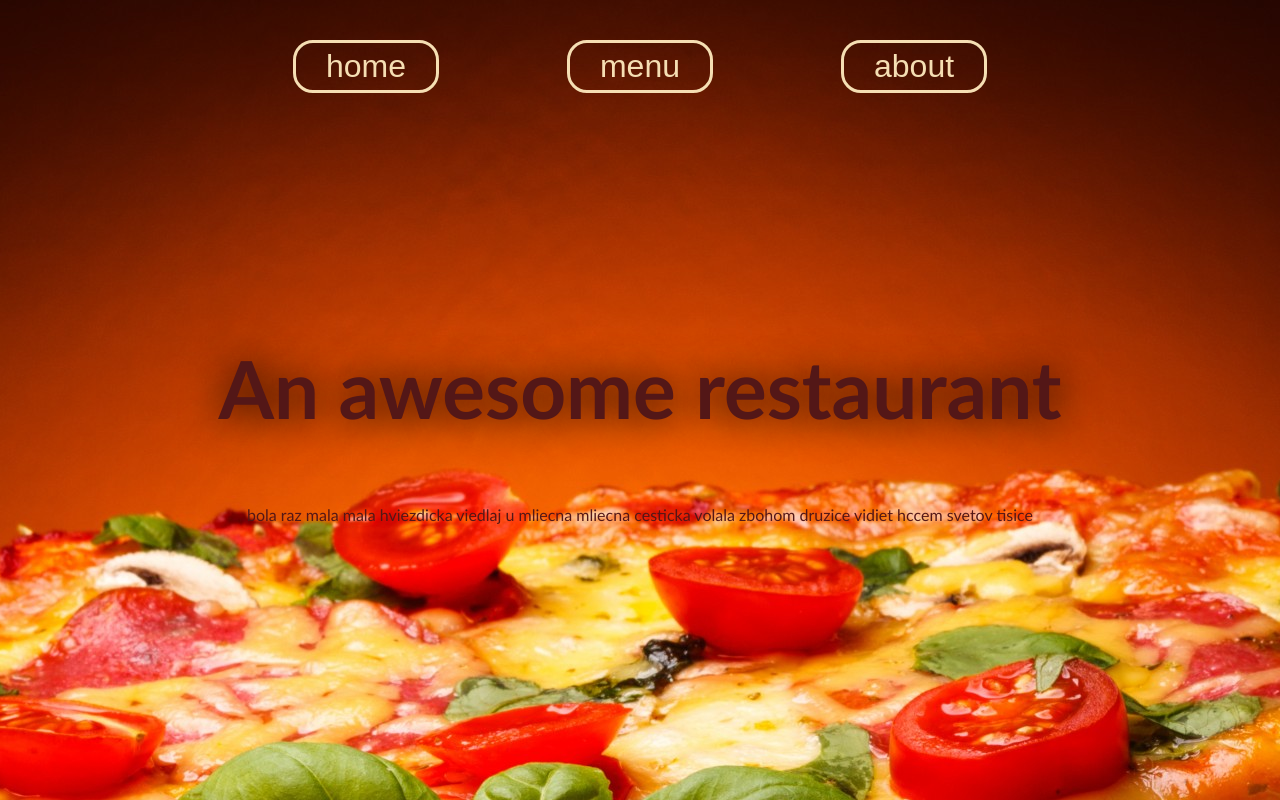
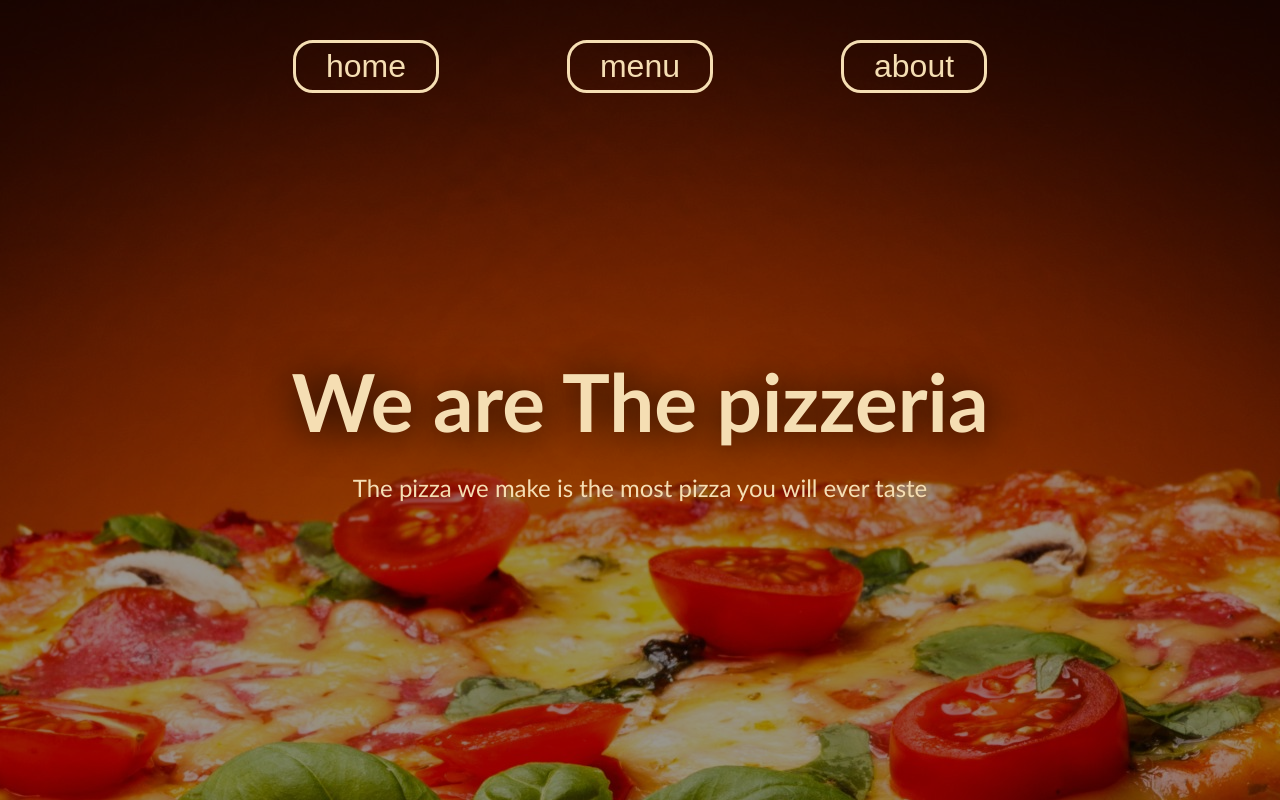
Before and after one commit to strom314/TOP_restaurant-page, a website built with webpack: page src/template.html in a window 1280 px wide. Built offline with nearby package versions, Linux system fonts and the light colour scheme.

Commit message:
finish styling the home page

```diff
--- a/src/page-load.js
+++ b/src/page-load.js
@@ -5,9 +5,9 @@ export const domManager = (function () {
     const title = document.createElement("h1");
     const description = document.createElement("p");
 
-    title.textContent = "An awesome restaurant";
+    title.textContent = "We are The pizzeria";
     description.textContent =
-      "bola raz mala mala hviezdicka viedlaj u mliecna mliecna cesticka volala zbohom druzice vidiet hccem svetov tisice";
+      "The pizza we make is the most pizza you will ever taste";
 
     contentContainer.append(title, description);
   }
--- a/src/style.css
+++ b/src/style.css
@@ -1,5 +1,13 @@
 body {
-  background-image: url(./img/pizza.jpg);
+  /* background-color: rgba(0, 0, 0, 1);
+  background-image: url(./img/pizza.jpg); */
+  background:
+        /* top, transparent black, faked with gradient */ linear-gradient(
+      rgba(0, 0, 0, 0.4),
+      rgba(0, 0, 0, 0.4)
+    ),
+    /* bottom, image */ url(./img/pizza.jpg);
+
   background-size: fill;
   background-position: top;
   height: 80vh;
@@ -7,12 +15,13 @@ body {
 h1,
 h2,
 p {
-  color: rgb(83, 23, 23);
+  color: wheat;
   font-family: "Gill Sans", "Gill Sans MT", Calibri, "Trebuchet MS", sans-serif;
 }
 
 h1 {
   font-size: 5rem;
+  margin-bottom: 0;
 
   /* background: rgba(45, 45, 45, 0.3); */
   border-radius: 28px;
@@ -23,6 +32,7 @@ h1 {
   padding: 0px 20px;
 }
 p {
+  font-size: 1.5rem;
 }
 
 header {
```
